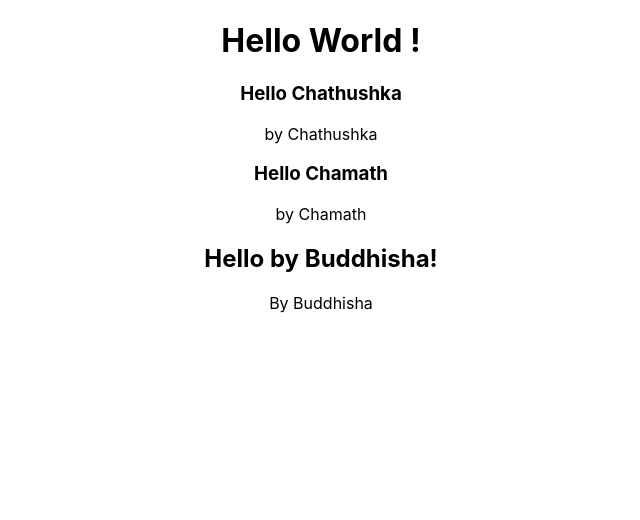
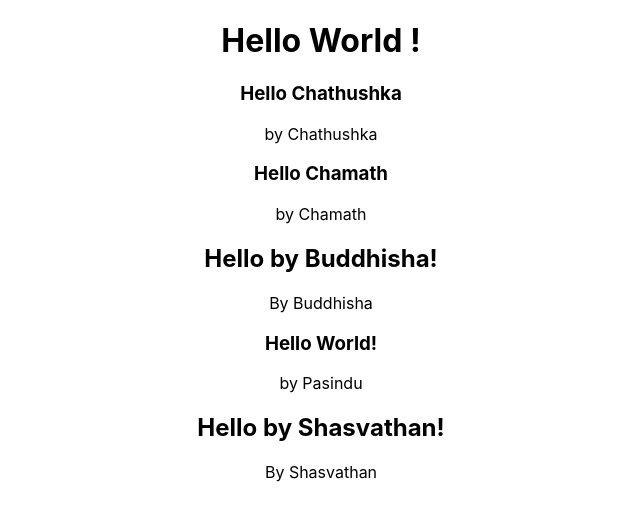
Before and after one commit to shas99/CDAP-PROJECT-MANAGEMENT-SYSTEM, a React (Create React App) app in the folder cdap-project-management-system/: page / in a window 1280 px wide. Shown: the top 520 px of the page, without its empty margins (319-959 px from the left). Built offline with nearby package versions, Linux system fonts and the light colour scheme.

Commit message:
First commit by Pasindu

```diff
--- a/cdap-project-management-system/src/App.js
+++ b/cdap-project-management-system/src/App.js
@@ -13,7 +13,15 @@ function App() {
     <h10> by Chamath</h10>
     <h2>Hello by Buddhisha!</h2>
     <h10>By Buddhisha</h10>
+
+    <h3>Hello World! </h3>
+    <h10> by Pasindu</h10>
+
+    <h2>Hello by Shasvathan!</h2>
+    <h10>By Shasvathan</h10>
     </div>
+
+
   );
 }
 
```
